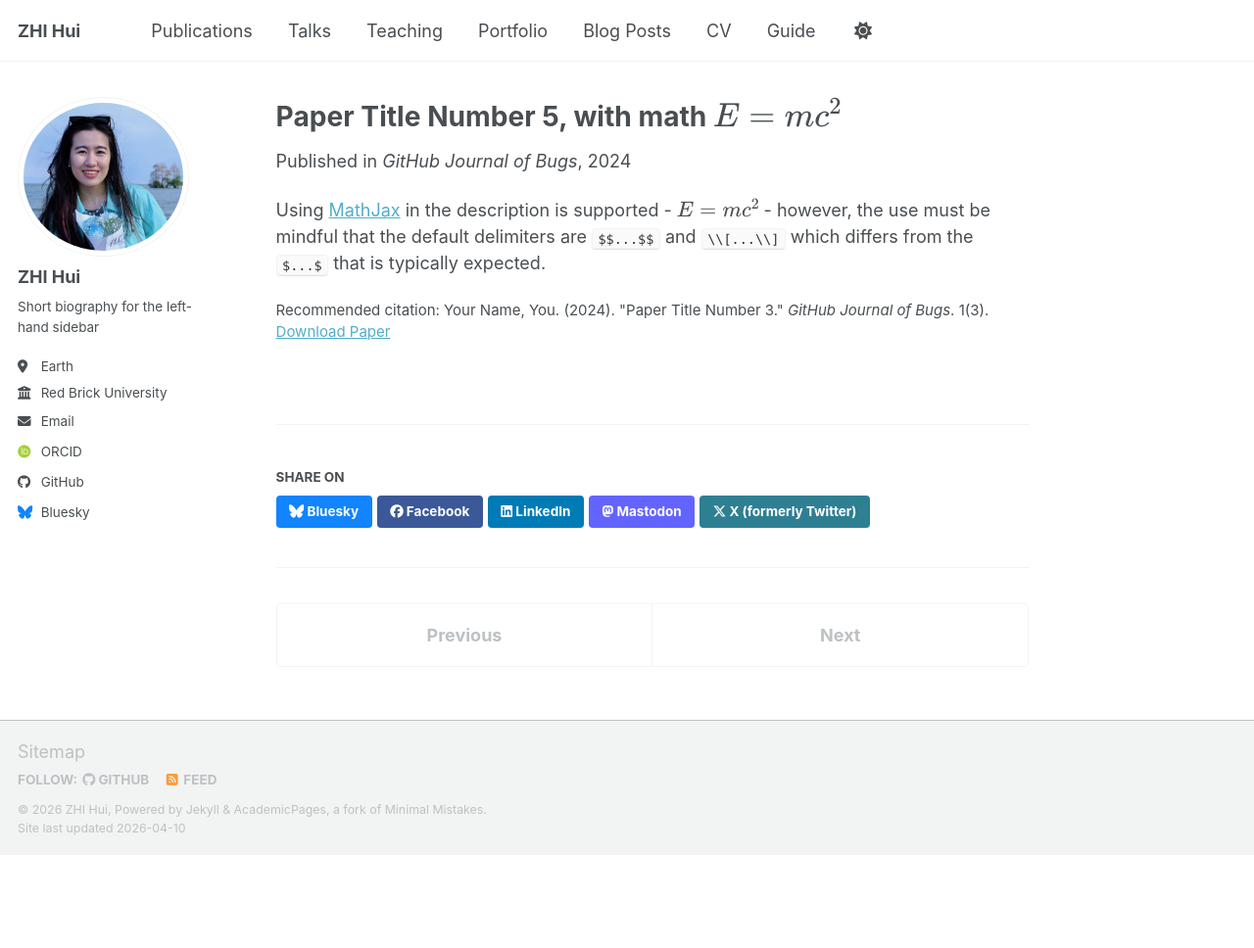
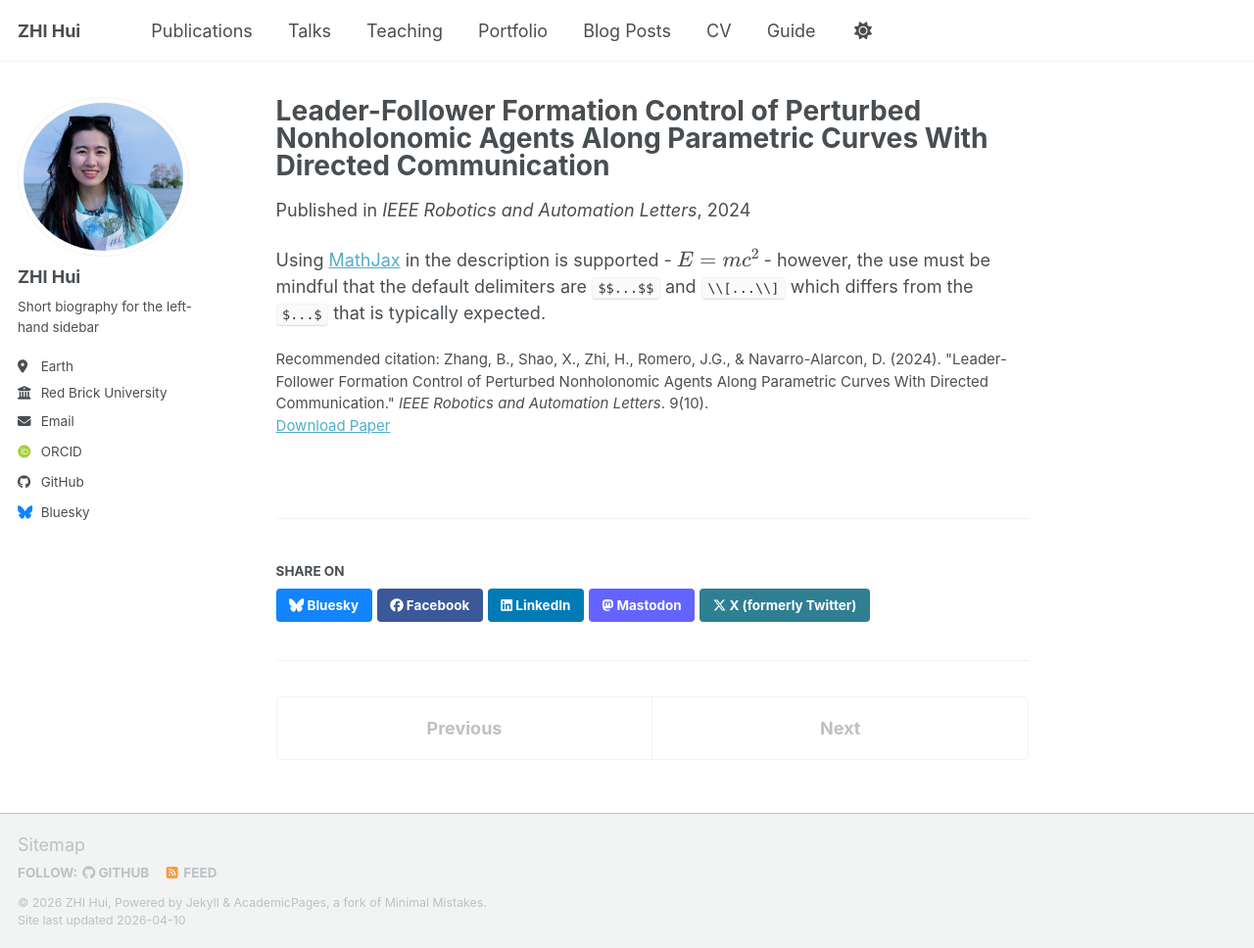
Before and after one commit to ZHIHUI1225/zhihui_academic_page, a Jekyll site: the page built from _publications/2025-06-08-paper-title-number-5.md, in a window 1280 px wide and 968 px high. Shown: the whole window at 98% size. Built offline with Jekyll 4.4.1, drawn with Linux system fonts in a browser that asks for light colours; some web fonts are replaced; a script bundle is joined from its source files by our own code; library files that are not in the unit come from our copies.

Commit message:
Update publication entries and site config

```diff
--- a/_config.yml
+++ b/_config.yml
@@ -15,7 +15,7 @@ name                     : &name "ZHI Hui"
 description              : &description "Your Name's academic portfolio"   # Update this with a general description of your site, this is the default if not overridden by a page
 url                      : https://zhihui1225.github.io # The base hostname & protocol for your site e.g. "https://[your GitHub username].github.io",
                                                            # or if you already have some other page hosted on Github then use "https://[your GitHub username].github.io/[Your Repo Name]"
-baseurl                  : "" # the subpath of your site, e.g. "/blog"
+baseurl                  : "/zhihui_academic_page" # the subpath of your site, e.g. "/blog"
 repository               : "academicpages/academicpages.github.io"
 
 # Site Author - The following control what appear as part of the author content on the side bar.
--- a/_publications/2025-06-08-paper-title-number-5.md
+++ b/_publications/2025-06-08-paper-title-number-5.md
@@ -1,13 +1,13 @@
 ---
-title: "Paper Title Number 5, with math $$E=mc^2$$"
+title: "Leader-Follower Formation Control of Perturbed Nonholonomic Agents Along Parametric Curves With Directed Communication"
 collection: publications
-category: conferences
-permalink: /publication/2024-02-17-paper-title-number-4
-excerpt: 'This paper is about a famous math equation, $$E=mc^2$$'
-date: 2024-02-17
-venue: 'GitHub Journal of Bugs'
-paperurl: 'https://academicpages.github.io/files/paper3.pdf'
-citation: 'Your Name, You. (2024). &quot;Paper Title Number 3.&quot; <i>GitHub Journal of Bugs</i>. 1(3).'
+category: manuscripts
+permalink: /publication/2024-01-01-leader-follower-formation-control
+excerpt: 'This study investigates formation control of nonholonomic agents along parametric curves.'
+date: 2024-01-01
+venue: 'IEEE Robotics and Automation Letters'
+paperurl: ''
+citation: 'Zhang, B., Shao, X., Zhi, H., Romero, J.G., & Navarro-Alarcon, D. (2024). &quot;Leader-Follower Formation Control of Perturbed Nonholonomic Agents Along Parametric Curves With Directed Communication.&quot; <i>IEEE Robotics and Automation Letters</i>. 9(10).'
 ---
 
 Using [MathJax](https://www.mathjax.org/) in the description is supported - $$E=mc^2$$ - however, the use must be mindful that the default delimiters are `$$...$$` and `\\[...\\]` which differs from the `$...$` that is typically expected.
```
Also changed, not shown: _publications/2009-10-01-paper-title-number-1.md (+7 -9 lines), _publications/2010-10-01-paper-title-number-2.md (+7 -8 lines), _publications/2015-10-01-paper-title-number-3.md (+7 -8 lines), _publications/2024-02-17-paper-title-number-4.md (+8 -8 lines).
